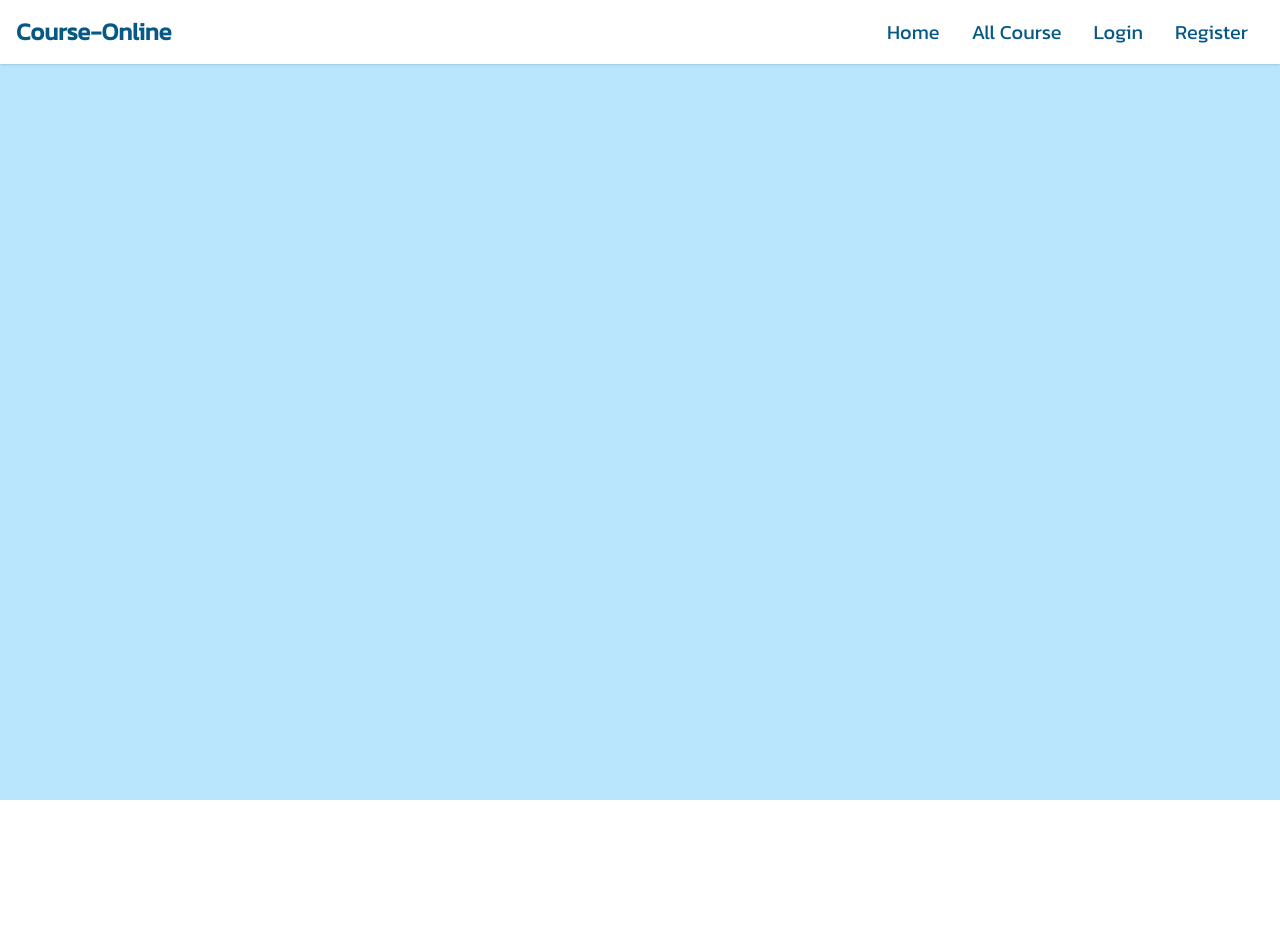
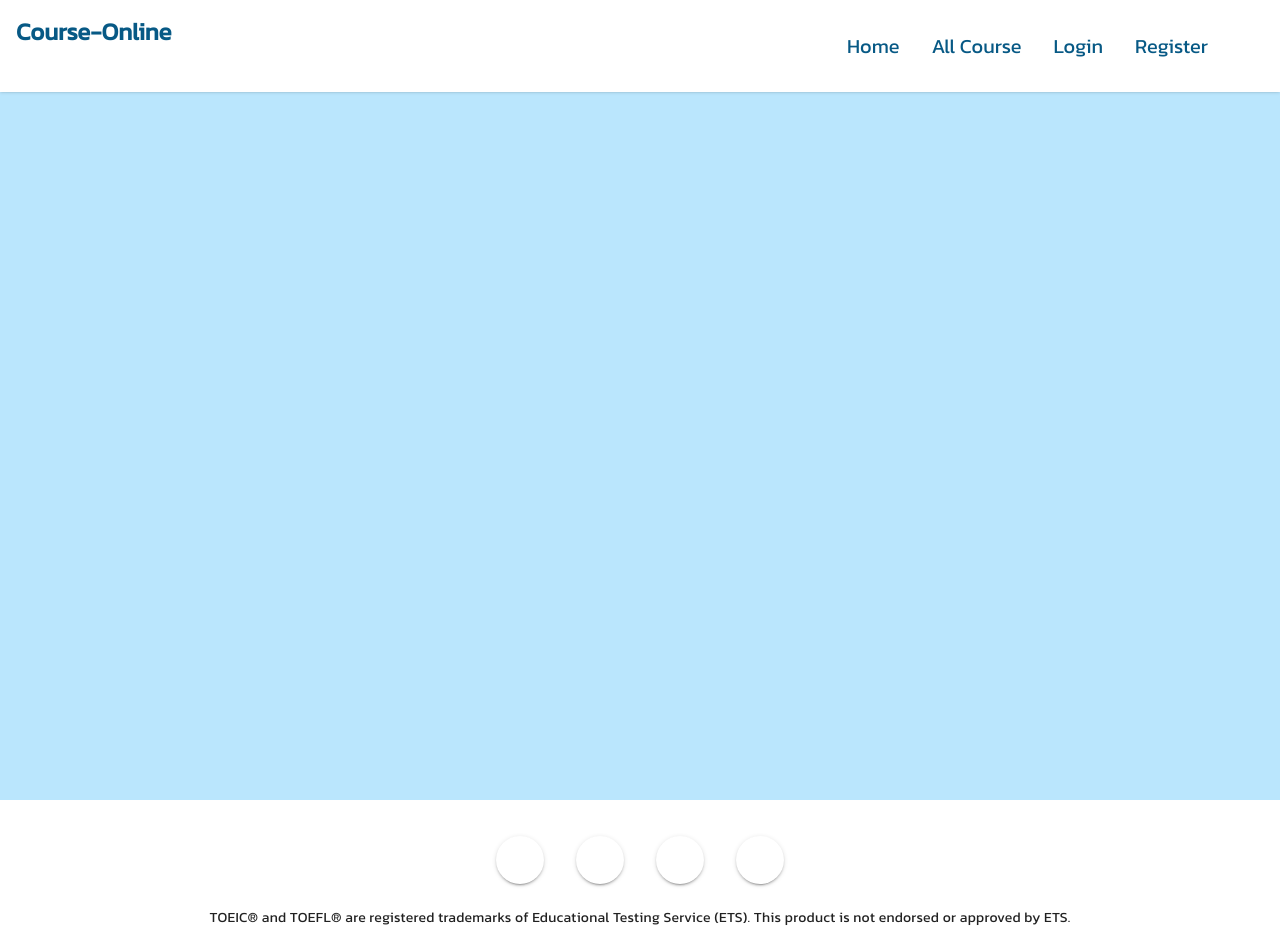
Before and after one commit to cholthicha61/Course-Online, a Vue app in the folder front-end/: page / in a window 1280 px wide. Shown: the top 935 px of the page. Before the commit the page ends 800 px from the top, so only its background shows below. Built offline with nearby package versions, Linux system fonts and the light colour scheme.

Commit message:
commit Home-Navbar, Footer

```diff
--- a/front-end/index.html
+++ b/front-end/index.html
@@ -2,7 +2,7 @@
 <html lang="en">
   <head>
     <meta charset="UTF-8">
-    <link rel="icon" href="/favicon.ico">
+    <link rel="icon" href="https://st2.depositphotos.com/1364916/6359/v/450/depositphotos_63590137-stock-illustration-blue-book-logo-vector.jpg">
     <meta name="viewport" content="width=device-width, initial-scale=1.0">
     <title>Course-Online</title>
   </head>
--- a/front-end/src/App.vue
+++ b/front-end/src/App.vue
@@ -1,11 +1,20 @@
 <template>
-  <div id="app" class="bg-sky-200 h-screen ">
+  <div class="bg-sky-200 h-screen">
+    <div class="fixed w-full">
       <Navbar />
+
+    </div>
+      <div class="w-full h-full"></div>
+
+
+      <Footer/>
   </div>
+
 </template>
 
 <script setup>
 import Navbar from './components/Navbar.vue';
+import Footer from './components/Footers.vue';
 </script>
 
 <style>
--- /dev/null
+++ b/front-end/src/components/Footers.vue
@@ -0,0 +1,47 @@
+<template>
+  <v-card flat tile dark padless class="pink white--text text-center py-5">
+    <v-card-text>
+      <v-btn v-for="icon in icons" :key="icon" class="mx-4 white--text " icon>
+        <v-icon>{{ icon }}</v-icon> <!-- Remove size attribute -->
+      </v-btn>
+    </v-card-text>
+
+    <v-card-text class="white--text py-2 ">
+      TOEIC® and TOEFL® are registered trademarks of Educational Testing Service (ETS). This product is not endorsed or approved by ETS.
+    </v-card-text>
+
+    <!-- <li :key="link.name" class="" v-for="link in Links" style="list-style-type: none;">
+    <a :href="link.link" class="text-l text-sky-800">{{ link.name }}</a>
+    </li> -->
+
+
+    <a href="#" class="white--text text-sm border-r border-black px-2 underline"> FAQ </a>
+    <a href="#" class="white--text text-sm px-2 underline"> Contact Us </a>
+
+  </v-card>
+
+    <v-card-text class="white--text bg-gray-300 py-2 text-center">
+      {{ new Date().getFullYear() }} — <strong>Course-Online</strong>
+    </v-card-text>
+
+</template>
+
+<script>
+export default {
+  // setup() {
+  //           const Links = [
+  //               {name: "Home", link: "#"},
+  //           ];
+  //           return { Links};
+  //       },
+  data: () => ({
+    icons: [
+      'mdi-facebook',
+      'mdi-twitter',
+      'mdi-linkedin',
+      'mdi-instagram'
+    ]
+  })
+
+}
+</script>
--- a/front-end/src/components/Navbar.vue
+++ b/front-end/src/components/Navbar.vue
@@ -1,29 +1,42 @@
+
 <template>
-    <div class="bg-white text-sky-800 py-4 px-4 shadow md:flex justify-between item-center">
-        <div class="logo text-2xl font-bold text-sky-800 cursor-pointer">
-            <h1> Course-Online </h1>
-        </div>
-        <ul class="md:flex md:items-center">
-            <li :key="link.name" class="md:mx-4" v-for="link in Links">
+    <div class="bg-white  text-sky-800 py-4 px-4 shadow md:flex justify-between item-center">
+            <h1 class="text-2xl font-bold text-sky-800 "> Course-Online </h1>
+            <span @click="MenuOpen" class="absolute md:hidden right-6 top-1.5 cursor-pointer text-4xl">
+            <i :class="[open ? 'text-sky-500' : 'text-blue-500']">
+            <svg xmlns="http://www.w3.org/2000/svg" class="h-8 w-8" fill="none" viewBox="0 0 24 24" stroke="currentColor">
+                <path stroke-linecap="round" stroke-linejoin="round" stroke-width="2" d="M6 18L18 6M6 6l12 12" v-if="open"></path>
+                <path stroke-linecap="round" stroke-linejoin="round" stroke-width="2" d="M4 6h16M4 12h16m-7 6h7" v-else></path>
+            </svg>
+                </i>
+            </span>
+
+        <ul class="md:flex md:items-center md:px-0 px-10 md:pb-0 pb-0 md:static absolute bg-white
+                    md:w-auto w-full top-14 duration-700 ease-in "
+                    :class="[open ? 'left-0' : 'left-[-100%]']">
+
+            <li :key="link.name" class="md:mx-4 md:my-0 my-4" v-for="link in Links">
                 <a :href="link.link" class="text-xl text-sky-800 hover:text-sky-500">{{ link.name }}</a>
             </li>
-
         </ul>
     </div>
-
     </template>
 
     <script>
+    import { ref } from '@vue/reactivity';
     export default {
         setup() {
+            const open = ref(false);
             const Links = [
                 {name: "Home", link: "#"},
                 {name: "All Course", link: "#"},
                 {name: "Login", link: "#"},
                 {name: "Register", link: "#"},
             ];
-
-            return { Links };
+            function MenuOpen(){
+                open.value = !open.value
+            }
+            return { Links,open, MenuOpen};
         }
     }
     </script>
```
